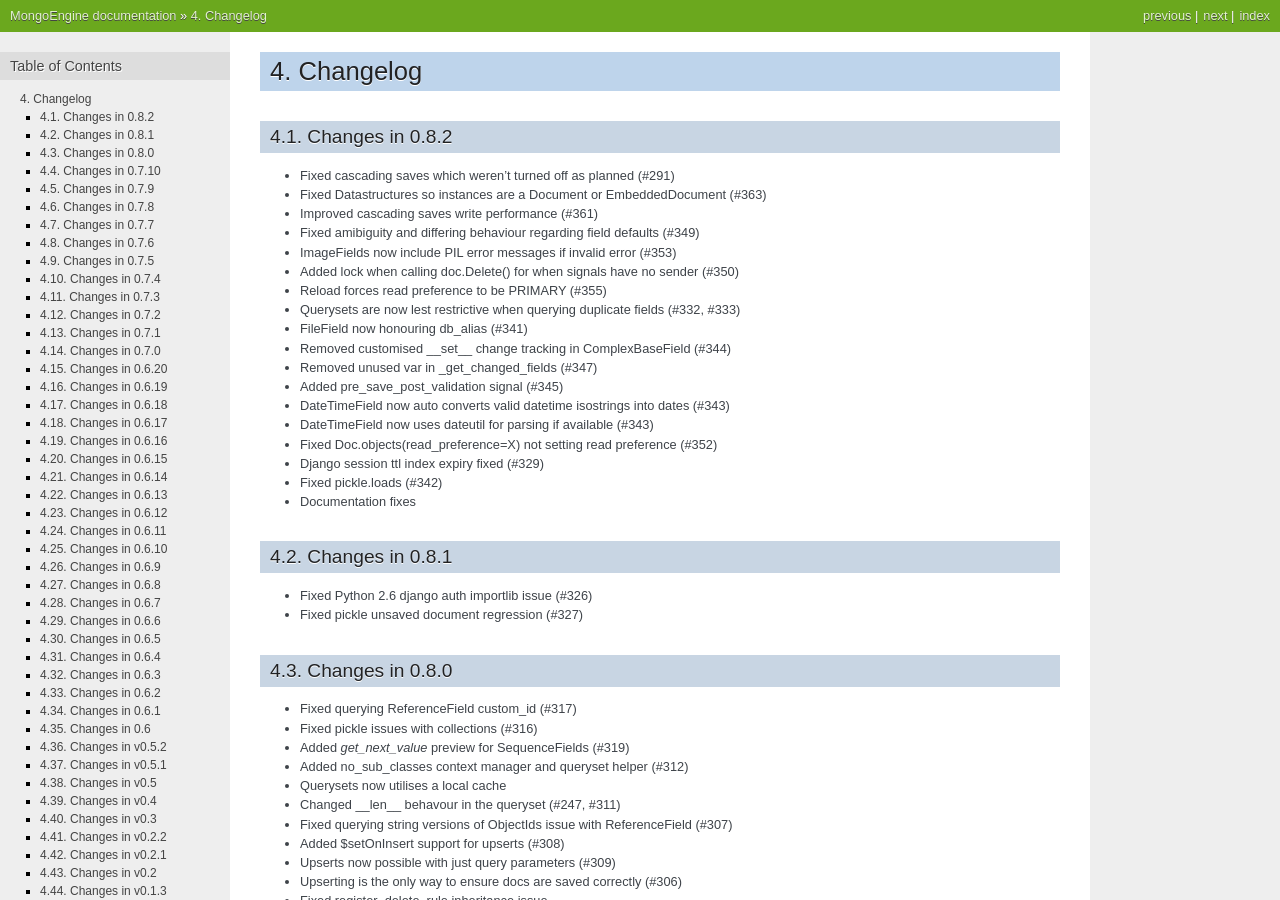
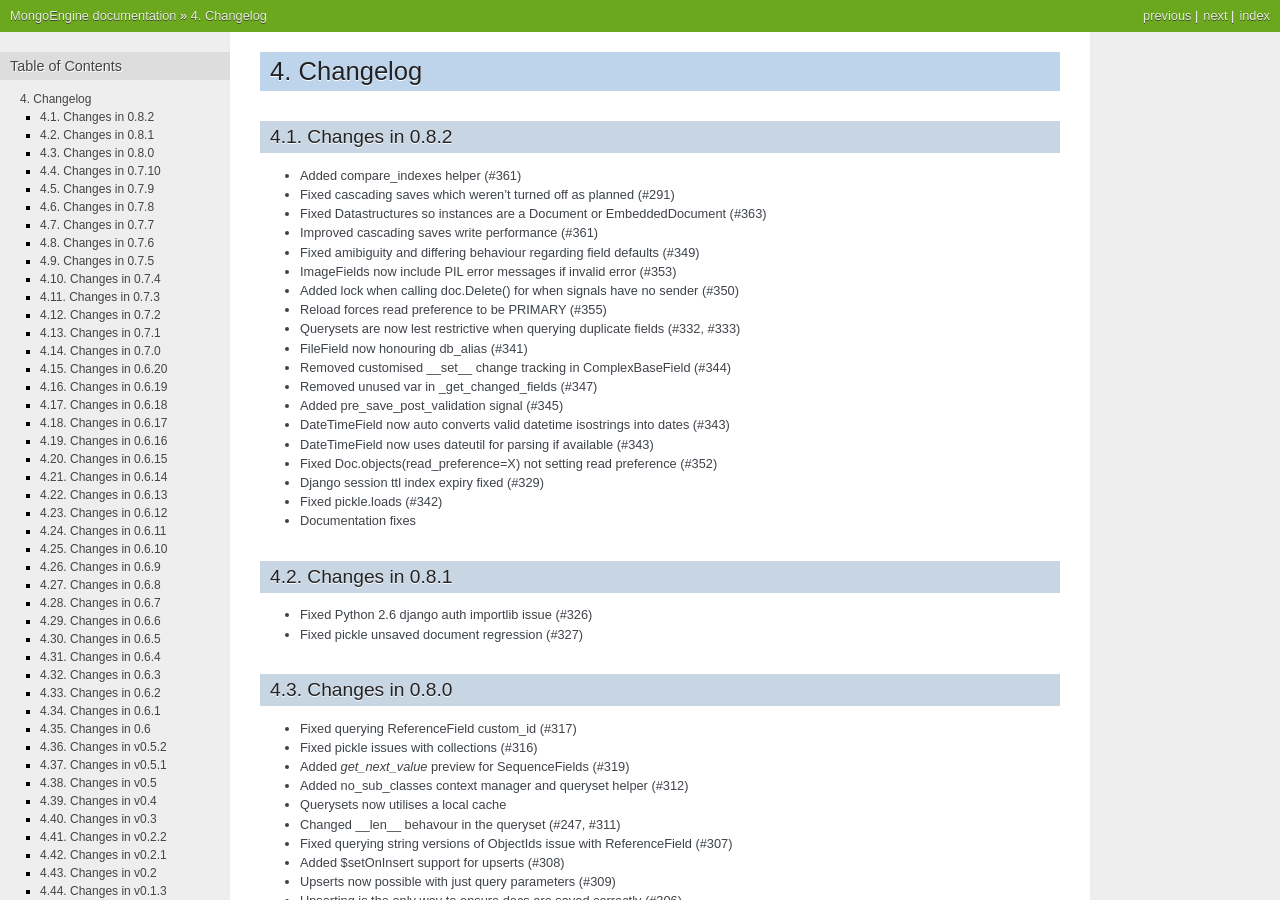
Before and after one commit to MongoEngine/mongoengine, a Sphinx documentation site: the page built from docs/changelog.rst, in a window 1280 px wide and 900 px high. Built offline with Sphinx 7.4.7, drawn with Linux system fonts in a browser that asks for light colours; the version number could not be read and is left out.

Commit message:
Updated changelog

```diff
--- a/docs/changelog.rst
+++ b/docs/changelog.rst
@@ -5,6 +5,7 @@ Changelog
 
 Changes in 0.8.2
 ================
+- Added compare_indexes helper (#361)
 - Fixed cascading saves which weren't turned off as planned (#291)
 - Fixed Datastructures so instances are a Document or EmbeddedDocument (#363)
 - Improved cascading saves write performance (#361)
```
